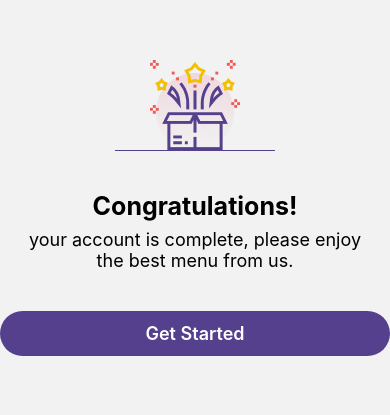
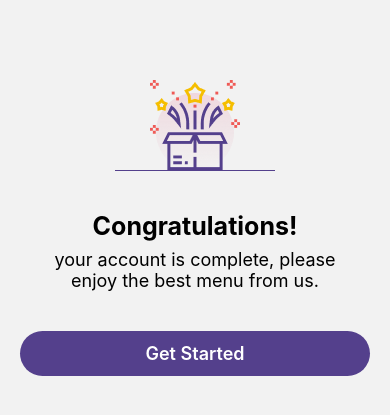
Before and after one commit to muaaz0333/Re_Junkify, a React Native app: screen /SuccessVerification in a window 390 px wide. Shown: the part 149-564 px from the top of the page. Built offline with nearby package versions, Linux system fonts and the light colour scheme.

Commit message:
29-12-2023

```diff
--- a/components/SuccessVerification.js
+++ b/components/SuccessVerification.js
@@ -3,7 +3,7 @@ import React from 'react'
 
 const SuccessVerification = () => {
   return (
-    <View style={{flex:1}}>
+    <View style={{flex:1,margin: 10, padding: 10 }}>
     <View style={{alignItems:'center', marginHorizontal: 107, marginTop:209 }}>
       <Image source={require ('../assets/Icons/Group.png')}/>
       </View>
```
Also changed, not shown: 18 other files (tests, documents, lock files or other folders).
